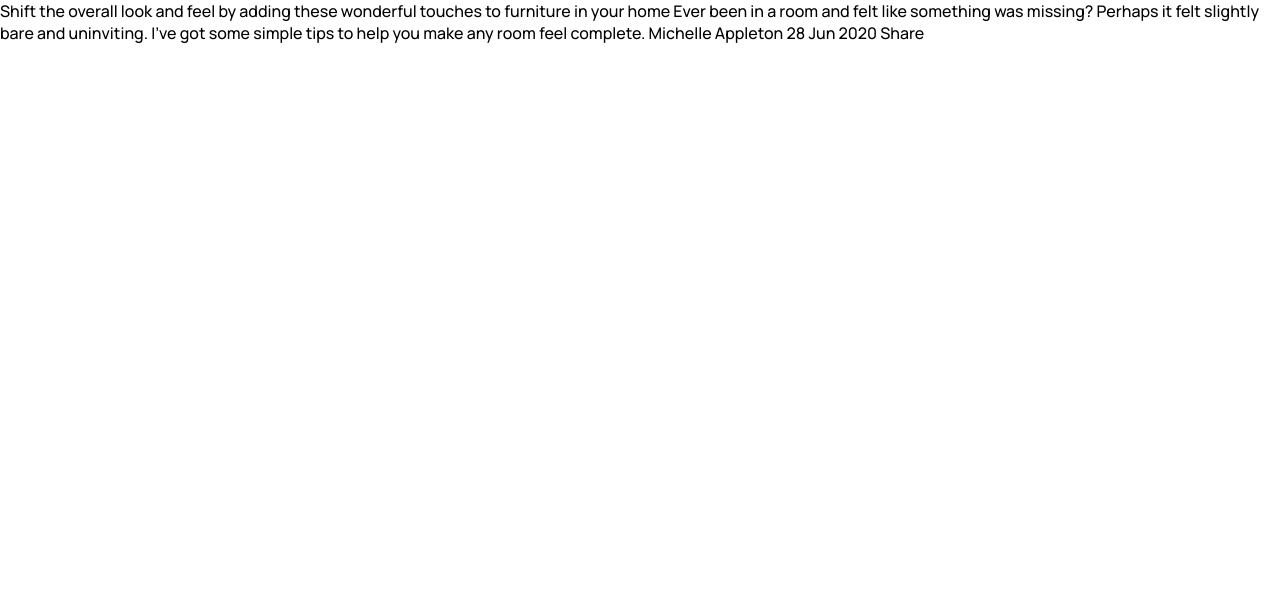
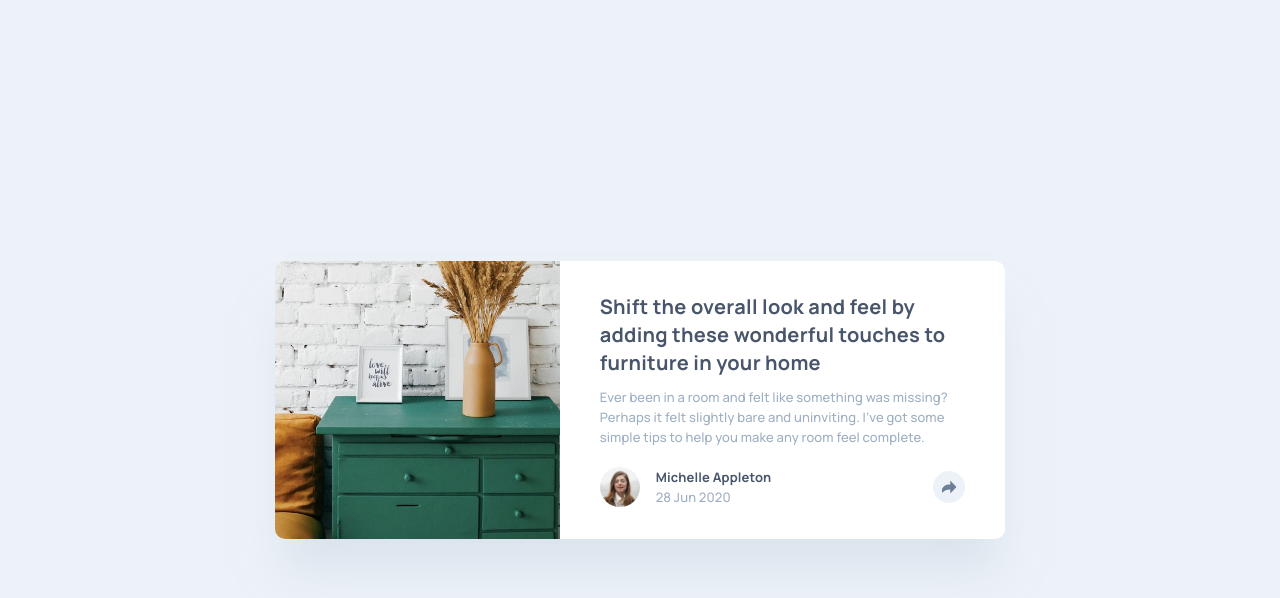
Before and after one commit to Blondeli/article-preview-component, a plain HTML site: page index.html in a window 1280 px wide. Drawn offline with Linux system fonts and the light colour scheme.

Commit message:
create card element

```diff
--- a/index.html
+++ b/index.html
@@ -15,17 +15,37 @@
   <link rel="stylesheet" href="style.css">
 </head>
 <body>
-
+  <main>
+    <section class="card">
+      <div class="img-container">
+        <img src="images/drawers.jpg" alt="Drawers" class="main-img">
+      </div>
+      <div class="content">
+        <h1>
           Shift the overall look and feel by adding these wonderful
           touches to furniture in your home
-
+        </h1>
+        <p>
           Ever been in a room and felt like something was missing? Perhaps
           it felt slightly bare and uninviting. I’ve got some simple tips
           to help you make any room feel complete.
-
+        </p>
+        <div class="author">
+          <img src="images/avatar-michelle.jpg" alt="Avatar" class="author-img">
+          <div class="author-info">
+            <h2>
               Michelle Appleton
+            </h2>
+            <h3>
               28 Jun 2020
-
-  Share
+            </h3>
+          </div>
+          <div class="share-icon-box">
+            <img src="images/icon-share.svg" alt="Share icon" class="share-icon">
+          </div>
+        </div>
+      </div>
+    </section>
+  </main>
 </body>
 </html>
--- a/style.css
+++ b/style.css
@@ -9,9 +9,154 @@
   --accent-color: hsl(214, 17%, 51%);
   --text-color: hsl(212, 23%, 69%);
   --text-accent-color: hsl(210, 46%, 95%);
-  --box-shadow: 0 40px 40px -10px rgba(201, 2013, 225, 0.5);
+  --box-shadow: 0 40px 40px -10px rgba(201, 213, 225, 0.5);
 }
 
 body {
+  background: var(--text-accent-color);
   font-family: "Manrope", sans-serif;
 }
+
+main {
+  align-items: center;
+  display: flex;
+  justify-content: center;
+  min-height: 100vh;
+  min-width: 100vw;
+}
+
+.card {
+  background: white;
+  border-radius: 10px;
+  box-shadow: var(--box-shadow);
+  display: flex;
+  flex-direction: column;
+  max-width: 400px;
+  width: 87.2%;
+}
+
+.img-container {
+  border-radius: 10px 10px 0 0;
+  height: 200px;
+  overflow: hidden;
+}
+
+.main-img {
+  position: relative;
+  top: -8.5%;
+  width: 100%;
+}
+
+.content {
+  padding: 2.25rem 2rem 1.25rem 2rem;
+}
+
+.content h1 {
+  color: var(--bg-popup-color);
+  font-size: 1rem;
+  font-weight: 700;
+  letter-spacing: 0.12px;
+  line-height: 1.5rem;
+}
+
+.content p {
+  color: var(--text-color);
+  font-size: 0.8125rem;
+  letter-spacing: 0.12px;
+  line-height: 1.25rem;
+  margin-top: 0.625rem;
+}
+
+.content .author {
+  display: flex;
+  margin-top: 2rem;
+  align-items: center;
+}
+
+.content .author .author-img {
+  border-radius: 50%;
+  margin-right: 1rem;
+  width: 40px;
+}
+
+.content .author .author-info {
+  flex-grow: 1;
+}
+
+.content .author .author-info h2 {
+  color: var(--bg-popup-color);
+  font-size: 0.8125rem;
+  letter-spacing: 0.12px;
+  line-height: 1.25rem;
+}
+
+.content .author .author-info h3 {
+  color: var(--text-color);
+  font-size: 0.8125rem;
+  font-weight: 500;
+  letter-spacing: 0.12px;
+  line-height: 1.25rem;
+}
+
+.content .author .share-icon-box {
+  background: var(--text-accent-color);
+  border-radius: 50%;
+  height: 32px;
+  position: relative;
+  width: 32px;
+}
+
+.content .author .share-icon-box:hover {
+  cursor: pointer;
+}
+
+.content .author .share-icon-box .share-icon {
+  position: absolute;
+  left: 50%;
+  top: 50%;
+  transform: translate(-50%, -50%);
+}
+
+@media (min-width: 768px) {
+  .card {
+    flex-direction: row;
+    max-width: 730px;
+    width: 80%;
+  }
+
+  .img-container {
+    align-self: stretch;
+    border-radius: 10px 0 0 10px;
+    height: auto;
+    overflow: hidden;
+    position: relative;
+    width: 39%;
+  }
+
+  .main-img {
+    display: block;
+    height: 100%;
+    left: 60%;
+    min-height: 100%;
+    min-width: 100%;
+    position: absolute;
+    top: 50%;
+    transform: translate(-50%, -50%);
+    width: auto;
+  }
+
+  .content {
+    padding: 2rem 2.5rem 2rem 2.5rem;
+    width: 61%;
+  }
+
+  .content h1 {
+    font-size: 1.25rem;
+    letter-spacing: 0.25px;
+    line-height: 1.75rem;
+  }
+
+  .content .author {
+    margin-top: 1.25rem;
+  }
+}
```
Also changed, not shown: 1 other file. Lines whose indentation alone changed are shown as unchanged.
